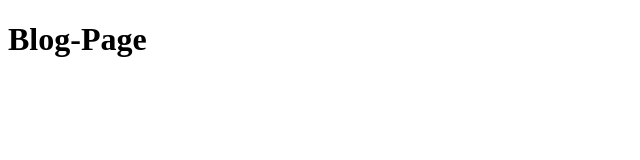
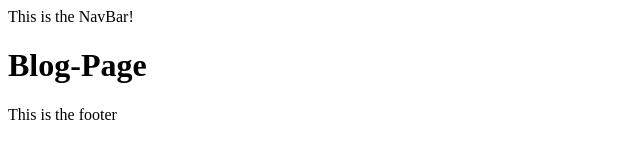
Before and after one commit to olavschuermann/wsapp-backroads, a Gatsby site: page /blog in a window 1280 px wide. Shown: the whole page, without its empty margins (0-640 px from the left). Built offline with nearby package versions, Linux system fonts and the light colour scheme; Gatsby itself is replaced by a stand-in of ours.

Commit message:
created layout component for navigation and footer

```diff
--- /dev/null
+++ b/src/components/Footer.js
@@ -0,0 +1,11 @@
+import React from 'react';
+
+const Footer = () => {
+    return (
+        <div>
+          This is the footer
+        </div>
+    )
+}
+
+export default Footer;
--- /dev/null
+++ b/src/components/Layout.js
@@ -0,0 +1,16 @@
+import React from 'react';
+
+import NavBar from './NavBar';
+import Footer from './Footer';
+
+const Layout = ({ children }) => {
+    return (
+        <div>
+            <NavBar />
+            {children}
+            <Footer />
+        </div>
+    )
+}
+
+export default Layout;
--- /dev/null
+++ b/src/components/NavBar.js
@@ -0,0 +1,11 @@
+import React from 'react';
+
+const NavBar = () => {
+    return (
+        <div>
+            This is the NavBar!
+        </div>
+    )
+}
+
+export default NavBar;
--- a/src/pages/blog.js
+++ b/src/pages/blog.js
@@ -1,10 +1,11 @@
 import React from 'react'
+import Layout from '../components/Layout';
 
 const blog = () => {
     return (
-        <div>
+        <Layout>
             <h1>Blog-Page</h1>
-        </div>
+        </Layout>
     )
 }
 
--- a/src/pages/tours.js
+++ b/src/pages/tours.js
@@ -1,10 +1,12 @@
 import React from 'react'
+import Layout from '../components/Layout';
+
 
 const tours = () => {
     return (
-        <div>
+        <Layout>
             <h1>Tours-Page</h1>
-        </div>
+        </Layout>
     )
 }
 
```
Also changed, not shown: src/pages/404.js (+4 -3 lines), src/pages/contact.js (+5 -3 lines), src/pages/index.js (+5 -4 lines).
